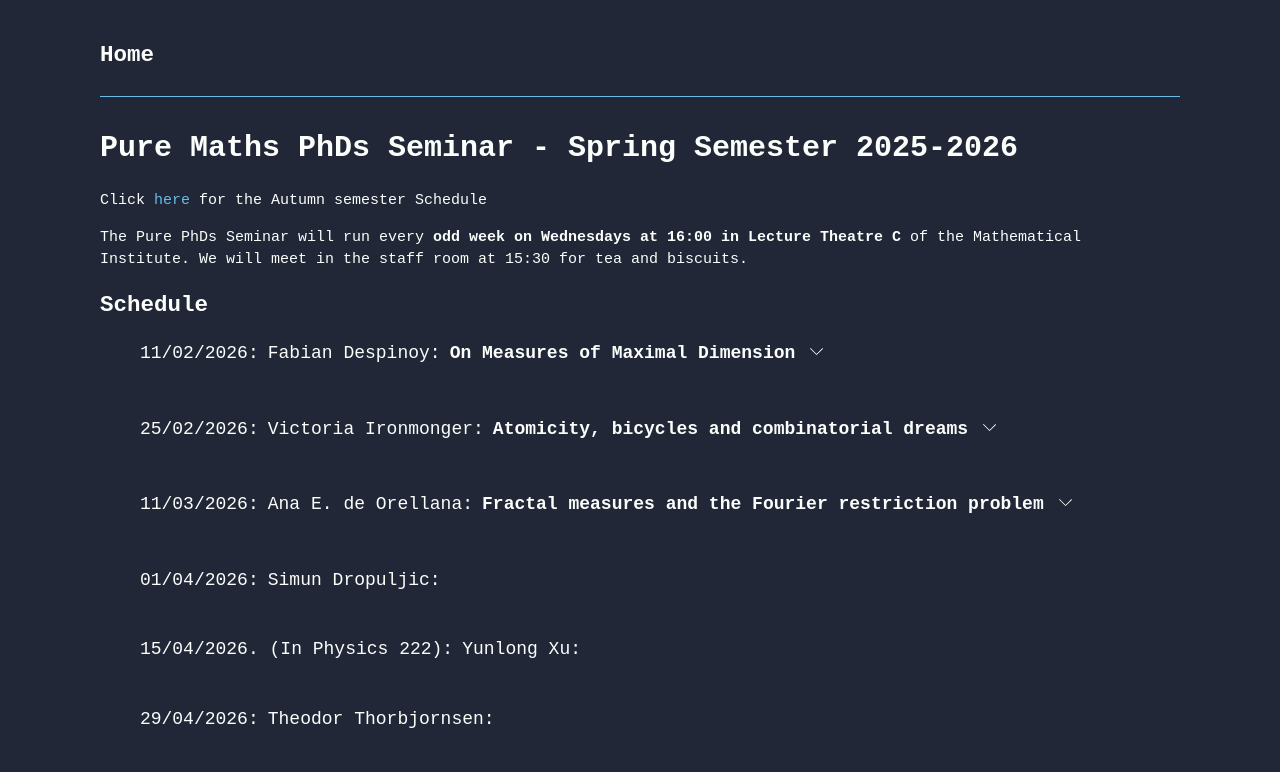
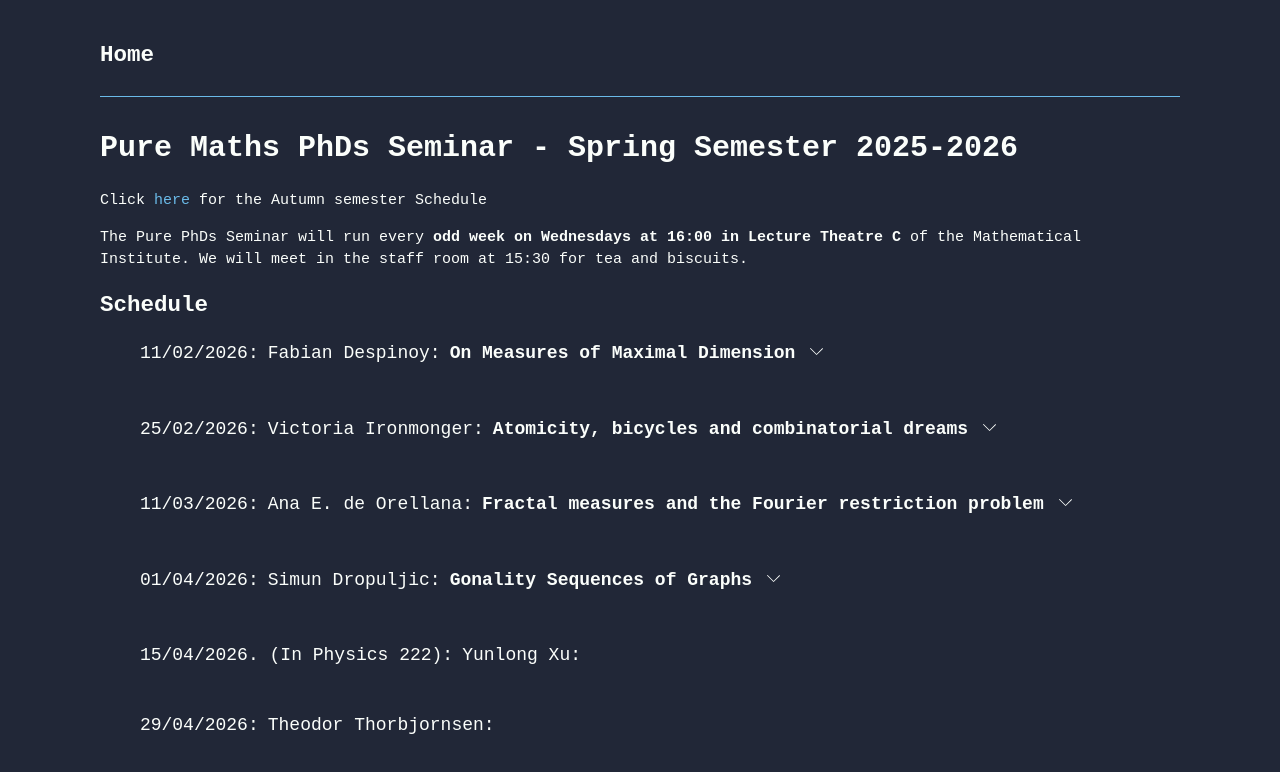
Before and after one commit to AnadeOre/anadeore.github.io, a Next.js app: page /purephd in a window 1280 px wide. Shown: the top 772 px of the page. Built offline with nearby package versions, Linux system fonts and the light colour scheme.

Commit message:
update pure PhD schedule

```diff
--- a/src/app/purephd/page.jsx
+++ b/src/app/purephd/page.jsx
@@ -51,8 +51,8 @@ const Page = () => {
         <Schedule
           time='01/04/2026' //ALGEBRA
           speaker='Simun Dropuljic'
-          // title='TBC'
-          // abstract='TBC'
+          title='Gonality Sequences of Graphs'
+          abstract='In this talk, I will introduce the Baker–Norine theory of divisors on graphs through the language of chip-firing games. The focus will be on the gonality sequences, a combinatorial invariant of graphs that offers insight into their geometry. After giving definitions and examples, I will present some recent results on gonality sequences, as well as several open problems in the area.'
           // slides='/'
         />
         <br />
```
